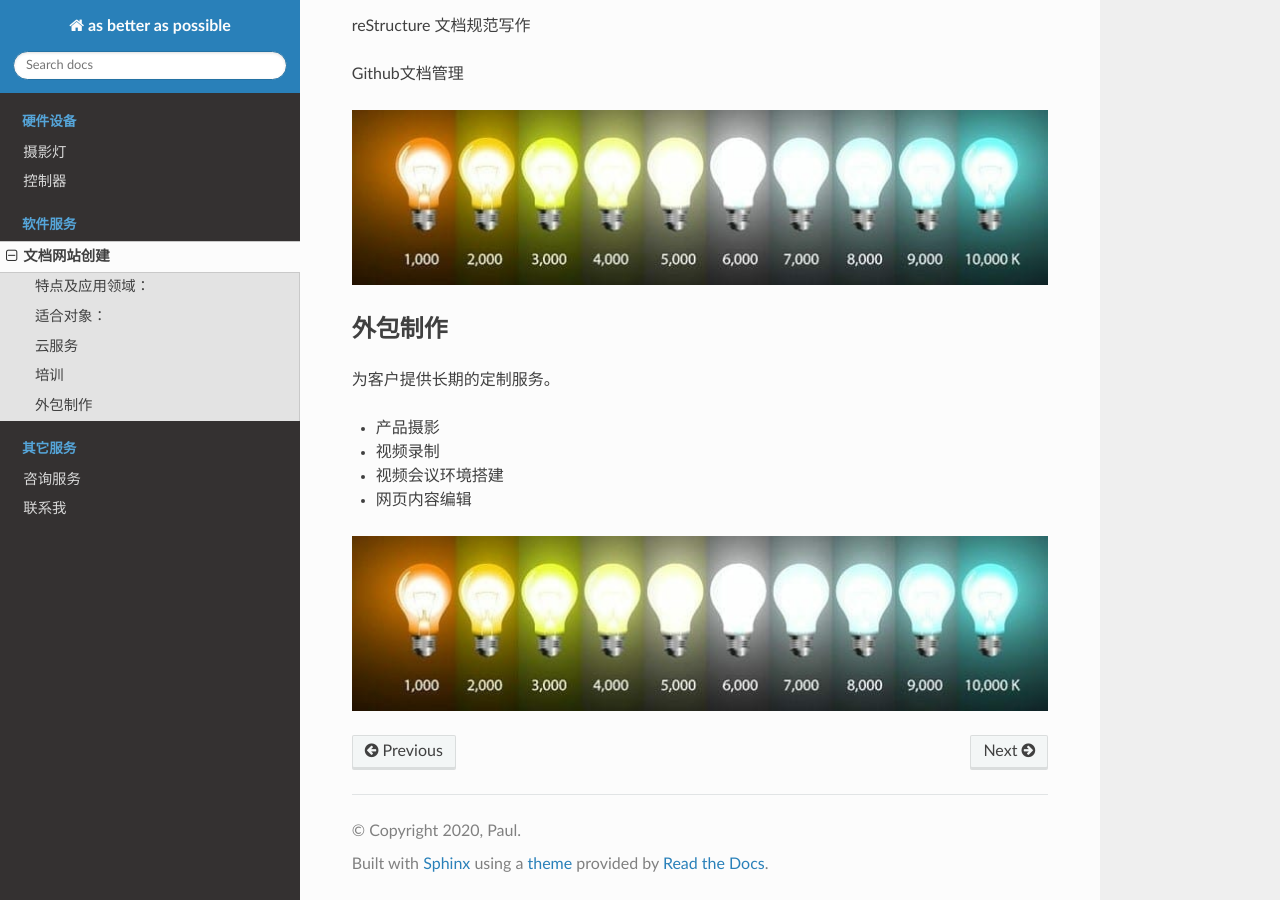
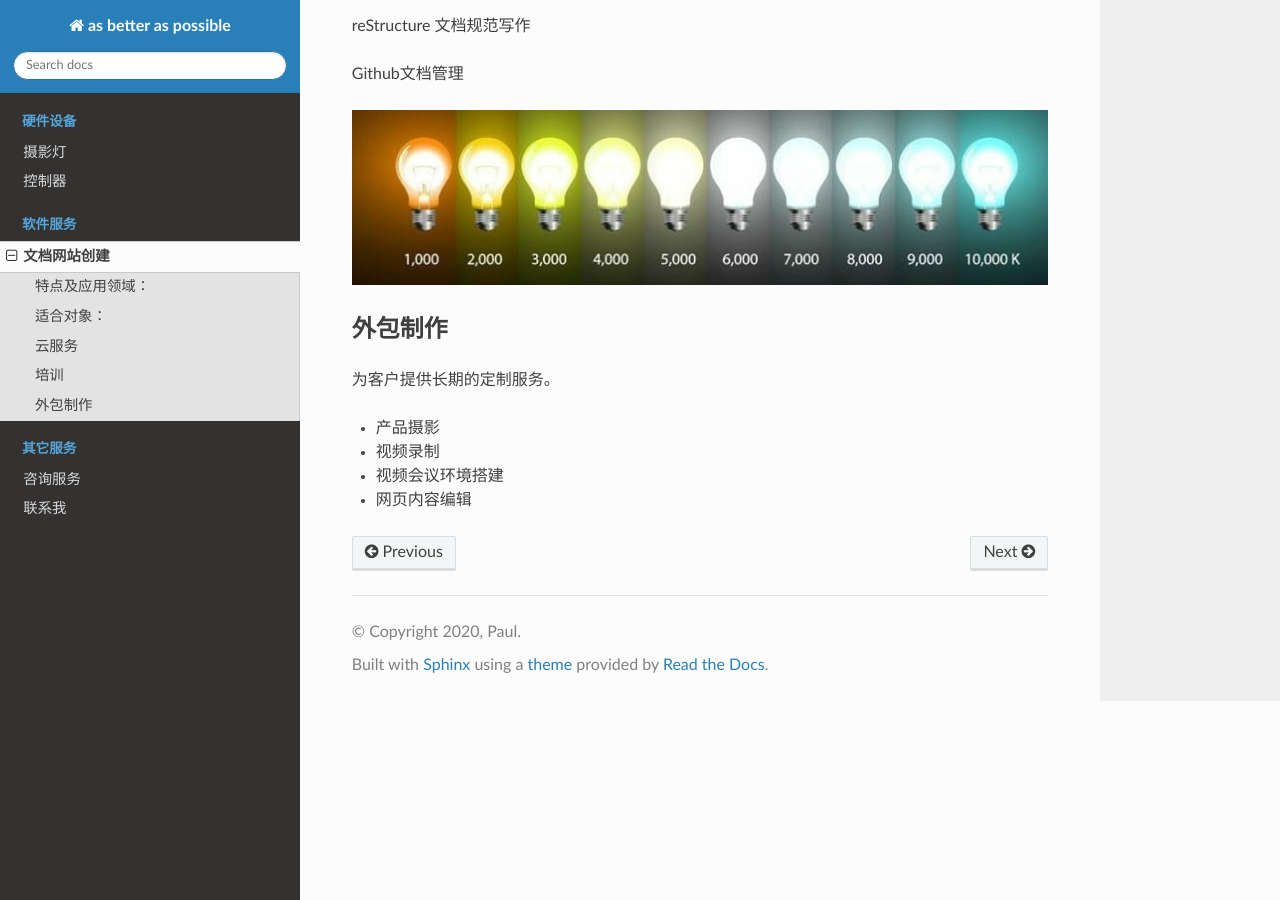
Before and after one commit to paultang/abapweb, a Sphinx documentation site: the page built from source/wiki.rst, in a window 1280 px wide and 900 px high, scrolled down 702 px. Built offline with Sphinx 7.4.7 and the Read the Docs theme 2.0.0, drawn with Linux system fonts in a browser that asks for light colours.

Commit message:
Update wiki.rst

```diff
--- a/source/wiki.rst
+++ b/source/wiki.rst
@@ -41,5 +41,3 @@ Github文档管理
 * 视频录制
 * 视频会议环境搭建
 * 网页内容编辑
-
-.. image:: photo/ColorTemperature.jpg
```
